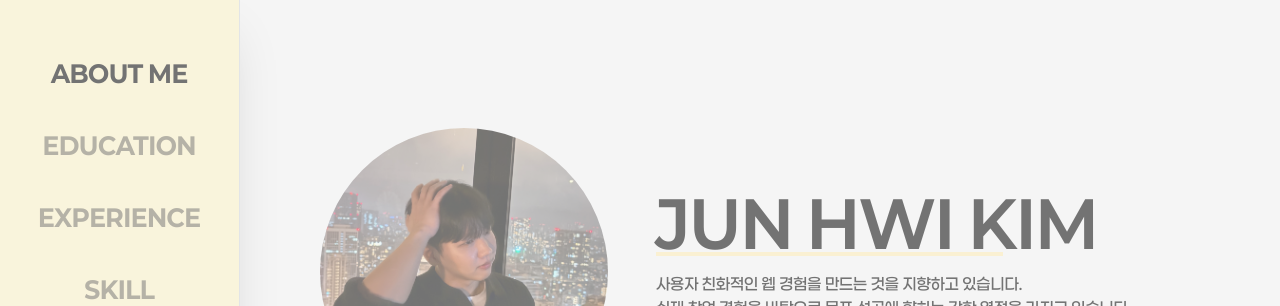
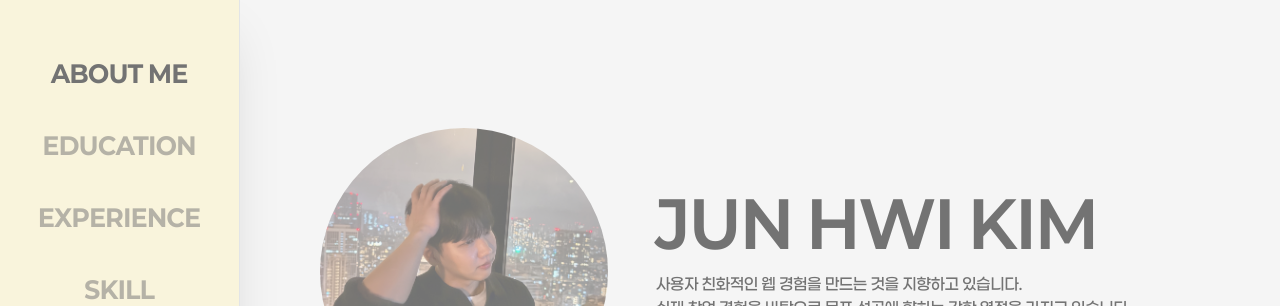
Before and after one commit to kimkimjunjun/portfolio, a Next.js app: page / in a window 1280 px wide. Shown: the top 306 px of the page. Built offline with nearby package versions, Linux system fonts and the light colour scheme.

Commit message:
카드 스케일 키우기

```diff
--- a/components/introduction/introduction.tsx
+++ b/components/introduction/introduction.tsx
@@ -6,7 +6,7 @@ export default function Introduction() {
         <div className="lg:flex ml-0 lg:ml-[5rem] mt-[2rem] lg:mt-[5rem] h-[16rem] items-center mb-[4rem] lg:mb-0">
             <Image className="rounded-full w-[12rem] lg:w-[18rem] h-[12rem] lg:h-[18rem] mx-auto lg:mx-0" src={intro} alt="" />
             <div className="flex flex-col justify-center text-center lg:text-left lg:ml-[3rem]">
-                <h1 className="text-[2rem] lg:text-[4rem] w-fit mx-auto lg:mx-0 h-[3rem] lg:h-[5rem] font-bold underline-animation">JUN HWI KIM</h1>
+                <h1 className="text-[2rem] lg:text-[4rem] w-fit mx-auto lg:mx-0 h-[3rem] lg:h-[5rem] font-bold">JUN HWI KIM</h1>
                 <div className="flex flex-col text-[0.6rem] lg:text-[1rem] font-medium mt-[1rem]">
                     <span className="">사용자 친화적인 웹 경험을 만드는 것을 지향하고 있습니다.</span>
                     <span className="">실제 창업 경험을 바탕으로 목표 성공에 향하는 강한 열정을 가지고 있습니다.</span>
--- a/components/project/projectcard.tsx
+++ b/components/project/projectcard.tsx
@@ -19,6 +19,7 @@ export default function ProjectCard({ href, imageSrc, title, description, date }
                 border border-gray-300 rounded-[4px]
                 shadow-md
                 project hover:-translate-y-2 duration-300
+                hover:scale-105
                 overflow-hidden
                 flex flex-col
             ">
--- a/styles/globals.css
+++ b/styles/globals.css
@@ -140,5 +140,5 @@ body {
 }
 
 .project:hover {
-  box-shadow: 0px 2px 4px 4px gray;
+  box-shadow: 0px 2px 8px 4px gray;
 }
```
